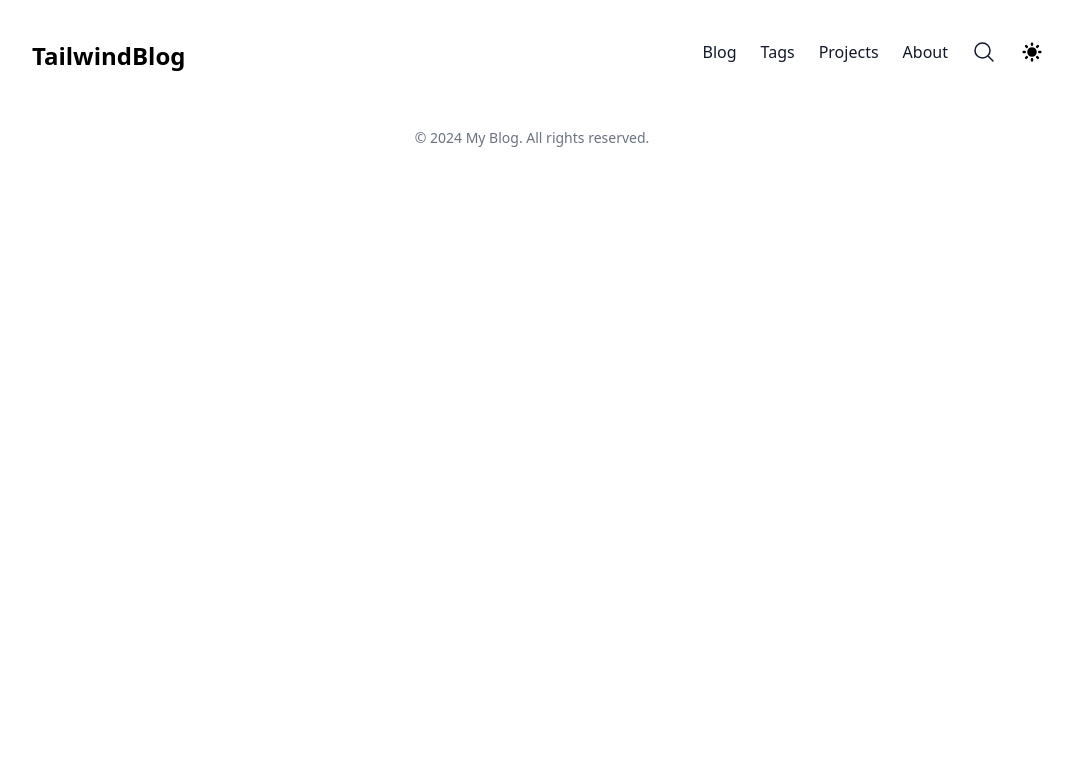
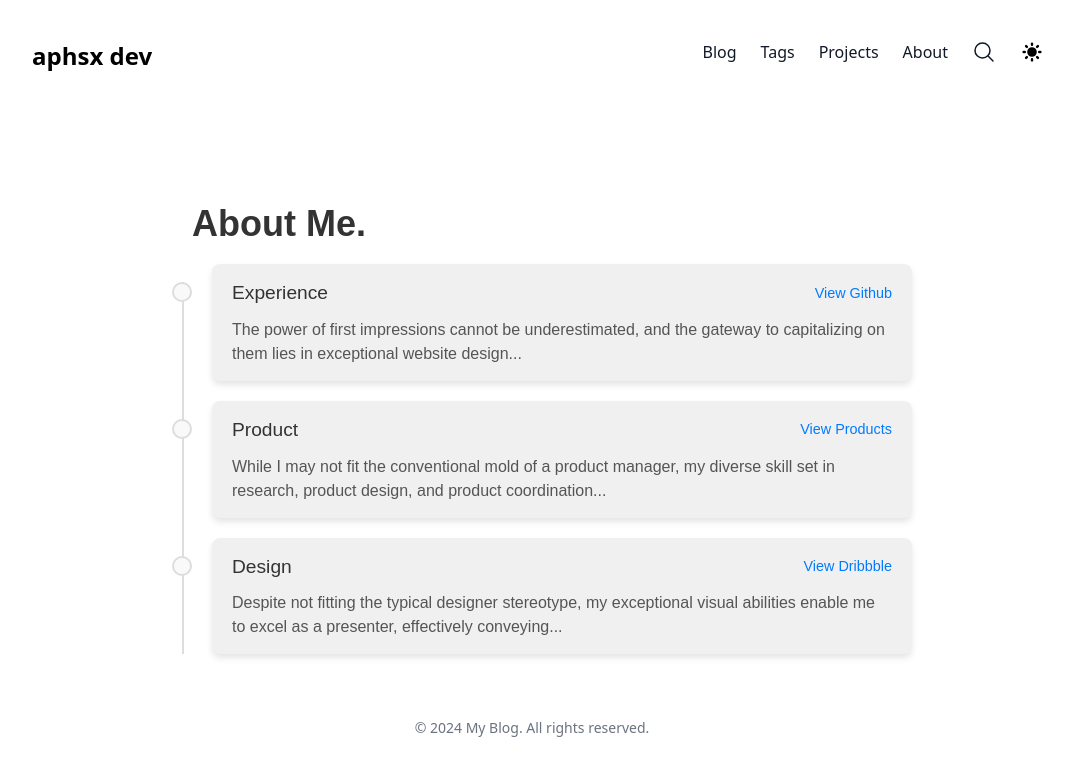
Before and after one commit to aphsx/my-portfolio-NextJS, a Next.js app: page / in a window 1280 px wide. Shown: the top 776 px of the page, without its empty margins (108-1181 px from the left). Built offline with nearby package versions, Linux system fonts and the light colour scheme.

Commit message:
Add AboutMe component and restructure layout to include AboutPage

```diff
--- a/app/globals.css
+++ b/app/globals.css
@@ -30,3 +30,88 @@
   -ms-overflow-style: none; /* IE and Edge */
   scrollbar-width: none; /* Firefox */
 }
+
+
+/* Timeline Container */
+.about-section {
+  max-width: 800px;
+  margin: 0 auto;
+  padding: 20px;
+  font-family: 'Arial', sans-serif;
+  color: #333; /* สีข้อความเป็นสีดำ */
+
+}
+
+.about-section h1 {
+  text-align: center;
+  font-size: 2.5rem;
+  margin-bottom: 30px;
+  color: #333; /* สีหัวข้อ */
+}
+
+.timeline {
+  list-style-type: none;
+  margin: 0;
+  padding: 0;
+  position: relative;
+}
+
+.timeline::before {
+  content: '';
+  position: absolute;
+  top: 18px;
+  left: 30px;
+  bottom: 0;
+  width: 2px;
+  background: #ddd; /* เส้น Timeline สีเทาอ่อน */
+}
+
+.timeline li {
+  position: relative;
+  margin: 20px 0;
+  padding-left: 60px;
+}
+
+.timeline .circle {
+  position: absolute;
+  left: 20px;
+  top: 18px;
+  width: 20px;
+  height: 20px;
+  background-color: #f9f9f9; /* พื้นหลังวงกลม */
+  border: 2px solid #ddd; /* ขอบวงกลมสีเทาอ่อน */
+  border-radius: 50%;
+}
+
+.timeline .content {
+  background-color: #f0f0f0; /* กล่องข้อความสีขาว */
+  padding: 15px 20px;
+  border-radius: 8px;
+  box-shadow: 0 4px 6px rgba(0, 0, 0, 0.1); /* เงาเบาๆ */
+}
+
+.timeline .content h2 {
+  font-size: 1.2rem;
+  display: flex;
+  justify-content: space-between;
+  align-items: center;
+  margin: 0 0 10px;
+  color: #333; /* สีหัวข้อ */
+}
+
+.timeline .content .view-link {
+  font-size: 0.9rem;
+  color: #007bff; /* ลิงก์สีน้ำเงิน */
+  text-decoration: none;
+}
+
+.timeline .content .view-link:hover {
+  text-decoration: underline;
+}
+
+.timeline .content p {
+  margin: 0;
+  font-size: 1rem;
+  line-height: 1.5;
+  color: #555; /* สีข้อความเนื้อหา */
+}
--- a/app/layout.tsx
+++ b/app/layout.tsx
@@ -1,5 +1,5 @@
 import './globals.css';
-import Header from '@/components/Header';
+import Header from '@/components/Navbar';
 import { Space_Grotesk } from 'next/font/google';
 
 const spaceGrotesk = Space_Grotesk({
--- a/app/page.tsx
+++ b/app/page.tsx
@@ -1,9 +1,9 @@
-import Image from "next/image";
+import AboutPage from '@/components/AboutPage';
 
 export default function Home() {
   return (
-    <div className="mx-auto max-w-3xl px-4 sm:px-6 xl:max-w-5xl xl:px-0">
-
-    </div>
+      <div className='pt-20'>
+        <AboutPage />
+      </div>
   );
 }
--- /dev/null
+++ b/components/AboutMe.tsx
@@ -0,0 +1,68 @@
+import aboutData from "@/data/Data";
+export const AboutMe = () => {
+  return (
+    <section className="about-section">
+      <div className="text-left pl-10 font-bold text-4xl">About Me.</div>
+      <ul className="timeline">
+        <li>
+          <div className="circle"></div>
+          <div className="content">
+            <h2>
+              Experience{" "}
+              <a
+                href="https://github.com/your-github"
+                target="_blank"
+                className="view-link"
+              >
+                View Github
+              </a>
+            </h2>
+            <p>
+              The power of first impressions cannot be underestimated, and the
+              gateway to capitalizing on them lies in exceptional website
+              design...
+            </p>
+          </div>
+        </li>
+        <li>
+          <div className="circle"></div>
+          <div className="content">
+            <h2>
+              Product{" "}
+              <a href="/projects" target="_blank" className="view-link">
+                View Products
+              </a>
+            </h2>
+            <p>
+              While I may not fit the conventional mold of a product manager, my
+              diverse skill set in research, product design, and product
+              coordination...
+            </p>
+          </div>
+        </li>
+        <li>
+          <div className="circle"></div>
+          <div className="content">
+            <h2>
+              Design{" "}
+              <a
+                href="https://dribbble.com/your-dribbble"
+                target="_blank"
+                className="view-link"
+              >
+                View Dribbble
+              </a>
+            </h2>
+            <p>
+              Despite not fitting the typical designer stereotype, my
+              exceptional visual abilities enable me to excel as a presenter,
+              effectively conveying...
+            </p>
+          </div>
+        </li>
+      </ul>
+    </section>
+  );
+};
+
+export default AboutMe;
--- /dev/null
+++ b/components/AboutPage.tsx
@@ -0,0 +1,9 @@
+import AboutMe from '../components/AboutMe';
+
+
+
+export default function Home() {
+  return (
+      <AboutMe />
+  );
+}
--- a/components/Header.tsx
+++ b/components/Navbar.tsx
@@ -7,8 +7,8 @@ const Header = () => {
           <div className="mr-3">
 
           </div>
-          <div className="hidden h-6 text-2xl font-semibold sm:block">
-            TailwindBlog
+          <div className="hidden h-6 text-2xl font-semibold sm:block hover:text-blue-500 dark:text-gray-100 dark:hover:text-primary-400">
+            aphsx dev
           </div>
         </div>
       </a>
--- /dev/null
+++ b/data/Data.tsx
@@ -0,0 +1,28 @@
+const aboutData = [
+    {
+      title: "Engineering",
+      description: "The power of first impressions cannot be underestimated, and the gateway to capitalizing on them lies in exceptional website design...",
+      link: {
+        text: "View Github",
+        href: "https://github.com/your-github",
+      },
+    },
+    {
+      title: "Product",
+      description: "While I may not fit the conventional mold of a product manager, my diverse skill set in research, product design, and product coordination...",
+      link: {
+        text: "View Products",
+        href: "/projects",
+      },
+    },
+    {
+      title: "Design",
+      description: "Despite not fitting the typical designer stereotype, my exceptional visual abilities enable me to excel as a presenter, effectively conveying...",
+      link: {
+        text: "View Dribbble",
+        href: "https://dribbble.com/your-dribbble",
+      },
+    },
+    ];
+
+  export default aboutData;
```
